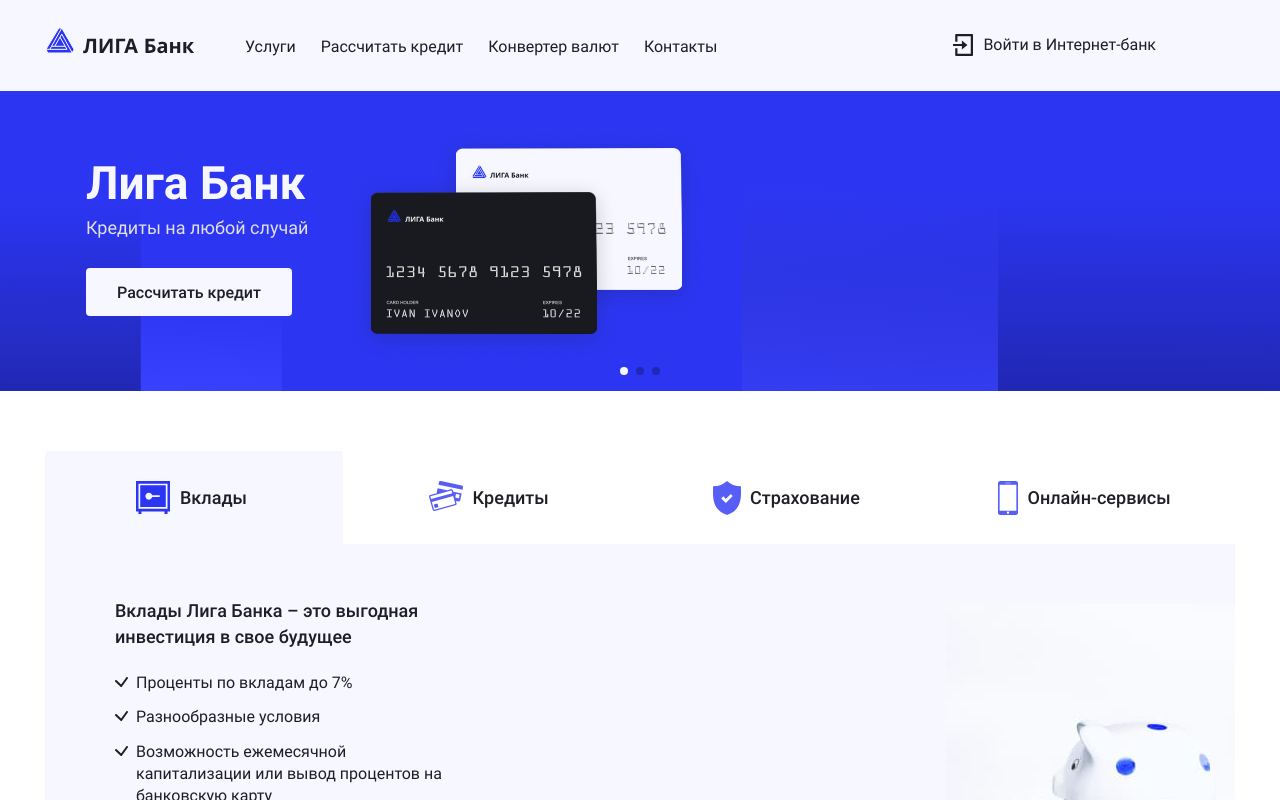
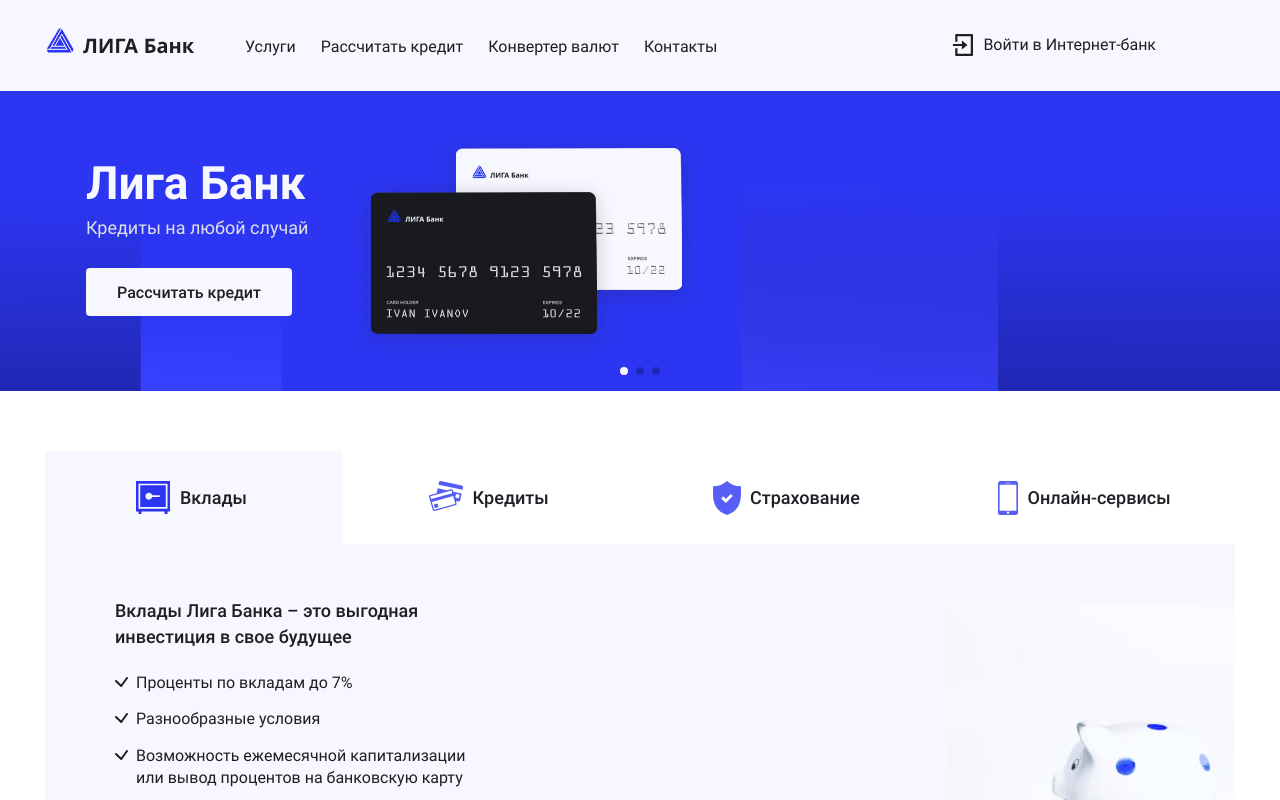
Before and after one commit to libertasia/erokhina_ligabank_v2, a React (Create React App) app: page / in a window 1280 px wide. Shown: the top 800 px of the page. Built offline with nearby package versions, Linux system fonts and the light colour scheme.

Commit message:
WIP: tablet: Calculator pixel perfect;  header, main-slider, tabs done

```diff
--- a/src/components/main-swiper/main-swiper.jsx
+++ b/src/components/main-swiper/main-swiper.jsx
@@ -1,7 +1,8 @@
 import React from 'react';
 import PropTypes from 'prop-types';
 import {Swiper, SwiperSlide} from 'swiper/react';
-import SwiperCore, {Autoplay, Pagination} from 'swiper';
+// import SwiperCore, {Autoplay, Pagination} from 'swiper';
+import SwiperCore, {Pagination} from 'swiper';
 import 'swiper/components/pagination/pagination.scss';
 import 'swiper/swiper.scss';
 // SwiperCore.use([Autoplay, Pagination]);
--- a/src/scss/blocks/calculator.scss
+++ b/src/scss/blocks/calculator.scss
@@ -3,12 +3,12 @@
   margin-bottom: 98px;
 
   @media (min-width: $tablet) and (max-width: $desktop-breakpoint) {
-    margin-top: 80px;
-    margin-bottom: 80px;
+    margin-top: 70px;
+    margin-bottom: 70px;
   }
 
   @media (min-width: $mobile) and (max-width: $table-breakpoint) {
-    margin-top: 60px;
+    margin-top: 50px;
     margin-bottom: 60px;
   }
 }
@@ -22,7 +22,7 @@
 
   @media (min-width: $tablet) and (max-width: $desktop-breakpoint) {
     font-size: 32px;
-    margin-bottom: 45px;
+    margin-bottom: 25px;
   }
 
   @media (min-width: $mobile) and (max-width: $table-breakpoint) {
@@ -50,7 +50,6 @@
 
   @media (min-width: $tablet) and (max-width: $desktop-breakpoint) {
     font-size: 18px;
-    margin-bottom: 25px;
   }
 
   @media (min-width: $mobile) and (max-width: $table-breakpoint) {
--- a/src/scss/blocks/map.scss
+++ b/src/scss/blocks/map.scss
@@ -39,7 +39,7 @@
 
   @media (min-width: $tablet) and (max-width: $desktop-breakpoint) {
     font-size: 32px;
-    margin-bottom: 45px;
+    margin-bottom: 30px;
   }
 
   @media (min-width: $mobile) and (max-width: $table-breakpoint) {
--- a/src/scss/blocks/tabs.scss
+++ b/src/scss/blocks/tabs.scss
@@ -269,12 +269,12 @@
   width: 392px;
 
   @media (min-width: $tablet) and (max-width: $large-breakpoint) {
-    margin-bottom: 35px;
-    width: 330px;
+    margin-bottom: 29px;
+    width: 351px;
   }
 
   @media (min-width: $mobile) and (max-width: $table-breakpoint) {
-    margin-bottom: 30px;
+    margin-bottom: 25px;
     width: 227px;
   }
 }
@@ -304,6 +304,7 @@
 
   @media (min-width: $tablet) and (max-width: $large-breakpoint) {
     font-size: 16px;
+    margin-bottom: 14px;
   }
 
   @media (min-width: $mobile) and (max-width: $table-breakpoint) {
--- a/src/utils.js
+++ b/src/utils.js
@@ -21,6 +21,6 @@ const onOverlayClick = (ref, handler) => {
   }, []); // Empty array ensures that effect is only run on mount and unmount
 };
 
-const zeroPad = (num, places) => String(num).padStart(places, '0')
+const zeroPad = (num, places) => String(num).padStart(places, `0`);
 
 export {onOverlayClick, zeroPad};
```
